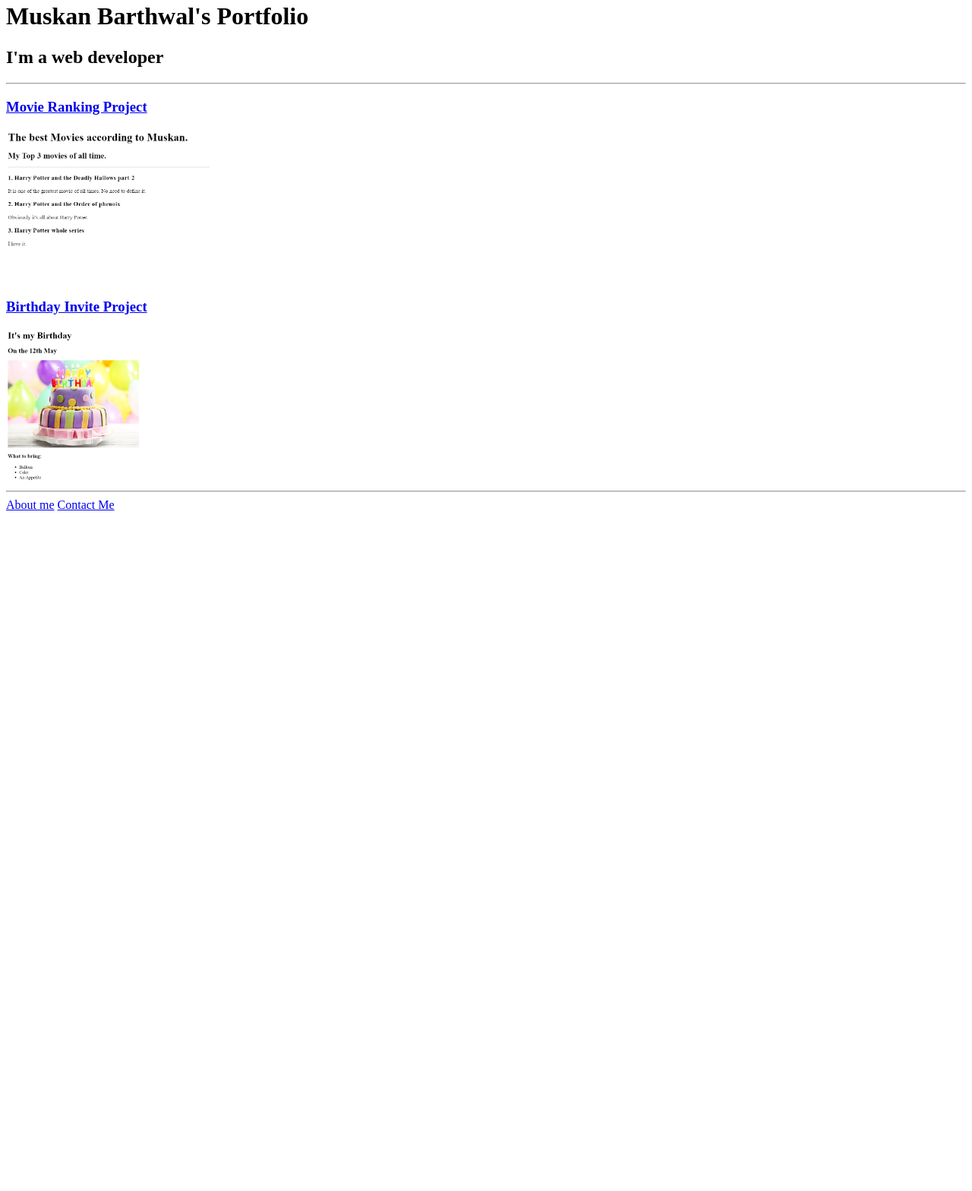
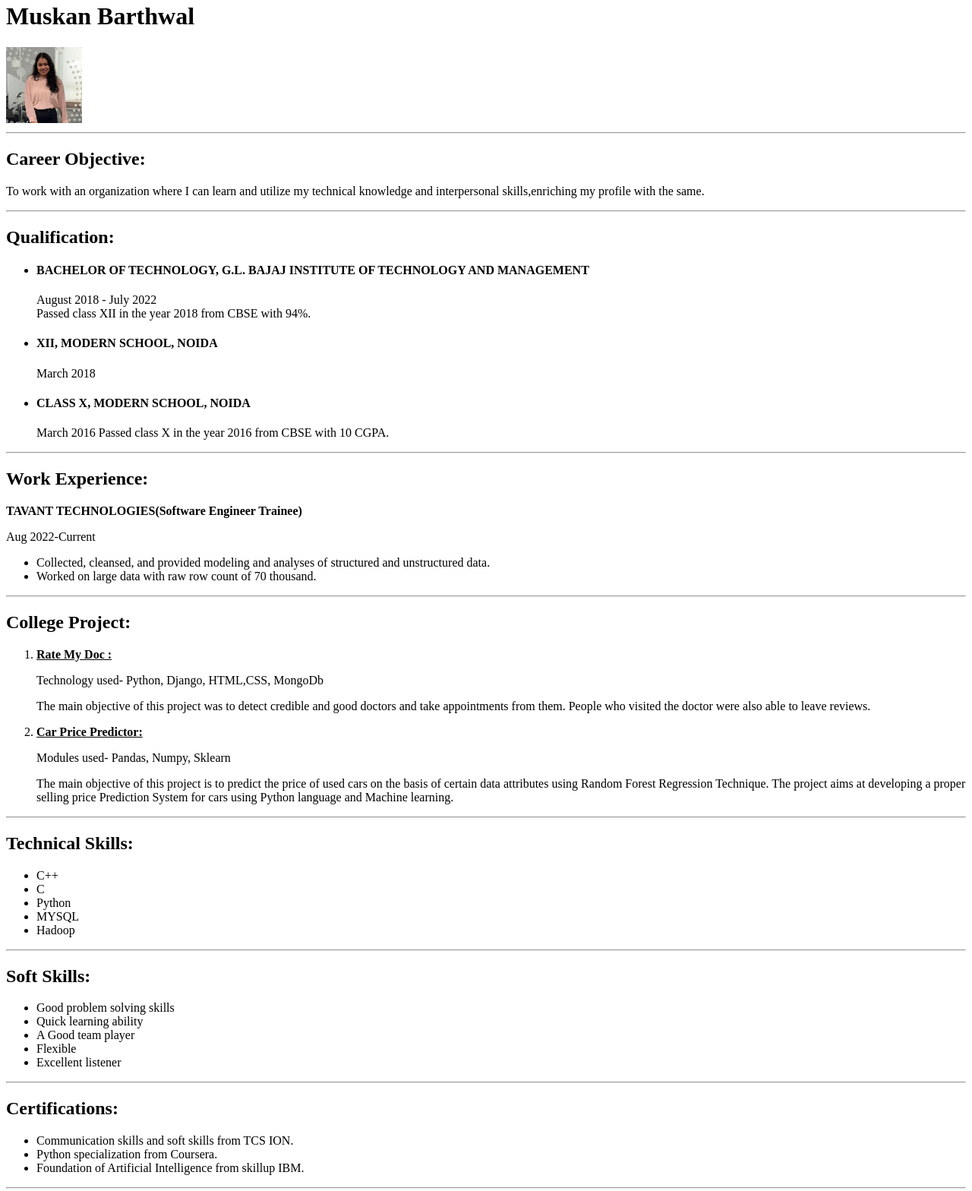
Before and after one commit to 15Muskan/html-portfolio, a plain HTML site: page index.html in a window 1280 px wide. Shown: the part 18-1586 px from the top of the page at 76% size. Before the commit the page ends 800 px from the top, so only its background shows below. Drawn offline with Linux system fonts and the light colour scheme.

Commit message:
Add files via upload

```diff
--- a/index.html
+++ b/index.html
@@ -1,43 +1,99 @@
-<!-- TODO 1: Create the HTML Boilerplate -->
 <!DOCTYPE html>
 <html lang="en">
 <head>
     <meta charset="UTF-8">
     <meta name="viewport" content="width=device-width, initial-scale=1.0">
-    <title>Muskan's Profile</title>
+    <title>My resumne</title>
 </head>
 <body>
-    <h1>Muskan Barthwal's Portfolio</h1>
-    <h2>I'm a web developer</h2>
+    <h1>Muskan Barthwal</h1>
+    <img src="./images/Profile pic.jpg" height="100" alt="Profile pic of Muskan"/>
+    <hr>
 
+    <h2> Career Objective:</h2>
+    <p>To work with an organization where I can learn and utilize my
+        technical knowledge and interpersonal skills,enriching my profile with
+        the same.</p>
+    <hr>
+
+    <h2>Qualification:</h2>
+    <ul>
+        <li><h4>BACHELOR OF TECHNOLOGY, G.L. BAJAJ INSTITUTE OF
+            TECHNOLOGY AND MANAGEMENT</h4>
+            August 2018 - July 2022
+            <br/>
+            Passed class XII in the year 2018 from CBSE with 94%.
+        </li>
+            <li><h4>XII, MODERN SCHOOL, NOIDA</h4>
+            March 2018
+        </li>
+        <li><h4>CLASS X, MODERN SCHOOL, NOIDA</h4>
+            March 2016
+            Passed class X in the year 2016 from CBSE with 10 CGPA.
+        </li>
+    </ul>
     <hr/>
 
-    <h3><a href="./public/movie-ranking.html">Movie Ranking Project</a></h3>
-    <img src="./assets/images/movie-ranking.png" height="200" alt="Movie ranking project preview"/>
-    <br/>
-
-    <h3><a href="./public/birthday-invite.html">Birthday Invite Project</a></h3>
-    <img src="./assets/images/birthday-invite.png" height="200" alt="Birthday invite project preview"/>
-    <br/>
-
+    <h2>Work Experience:</h2>
+        <p><b>TAVANT TECHNOLOGIES(Software Engineer Trainee)</b></p>
+        Aug 2022-Current
+        <ul>
+            <li>Collected, cleansed, and provided modeling and analyses of
+                structured and unstructured data.
+            </li>
+            <li>Worked on large data with raw row count of 70 thousand.
+            </li>
+        </ul>
     <hr/>
 
-    <a href="./public/about.html">About me</a>
-    <a href="./public/contact.html">Contact Me</a>
+    <h2>College Project:</h2>
+    <ol>
+        <li><u><b>Rate My Doc :</b></u><br/>
+            <p>Technology used- Python, Django, HTML,CSS, MongoDb</p>
 
+            <p>The main objective of this project was to detect credible and good doctors and
+            take appointments from them. People who visited the doctor were also able to
+            leave reviews.</p>
+        </li>
+        <li><u><b>Car Price Predictor:</b></u>
+            <p>Modules used- Pandas, Numpy, Sklearn</p>
+            <p>The main objective of this project is to predict the price of used cars on the basis
+            of certain data attributes using Random Forest Regression Technique. The
+            project aims at developing a proper selling price Prediction System for cars
+            using Python language and Machine learning.</p>
+
+        </li>
+    </ol>
+    <hr/>
+
+    <h2>Technical Skills:</h2>
+    <ul>
+        <li>C++</li>
+        <li>C</li>
+        <li>Python</li>
+        <li>MYSQL</li>
+        <li>Hadoop</li>
+    </ul>
+    <hr/>
+
+    <h2>Soft Skills:</h2>
+    <ul>
+        <li>Good problem solving skills</li>
+        <li>Quick learning ability</li>
+        <li>A Good team player</li>
+        <li>Flexible</li>
+        <li>Excellent listener</li>
+    </ul>
+    <hr/>
+
+    <h2>Certifications:</h2>
+    <ul>
+        <li>Communication skills and soft skills from TCS ION.</li>
+        <li>Python specialization from Coursera.</li>
+        <li>Foundation of Artificial Intelligence from skillup IBM.</li>
+    </ul>
+    <hr/>
+
+    <a href="./contact.html">Contact Me</a>
 </body>
 </html>
-
-<!-- TODO 2: Add Your previous projects' HTML into the public folder -->
-
-<!-- TODO 3: Take screenshots of your project previews and add the images to the images folder -->
-
-<!-- TODO 4: Add titles/subtitles etc. -->
-
-<!-- TODO 5: Add a link to the project pages -->
-
-<!-- TODO 6: Add images to show the project previews
-HINT for TODO 6: You can use the height attribute set to 200 to make the image smaller:
-https://developer.mozilla.org/en-US/docs/Web/HTML/Element/img#attr-height -->
-
-<!-- TODO 7: Add the Contact Me and About Me page links -->
```
Also changed, not shown: contact.html (added, +8 -0 lines), images/Profile pic.jpg (added).
